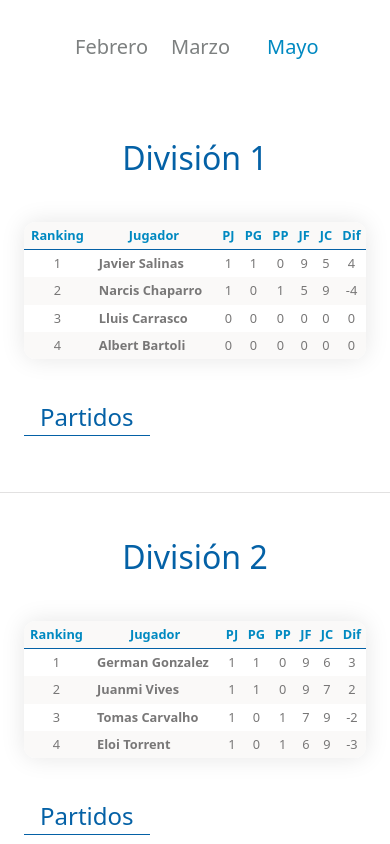
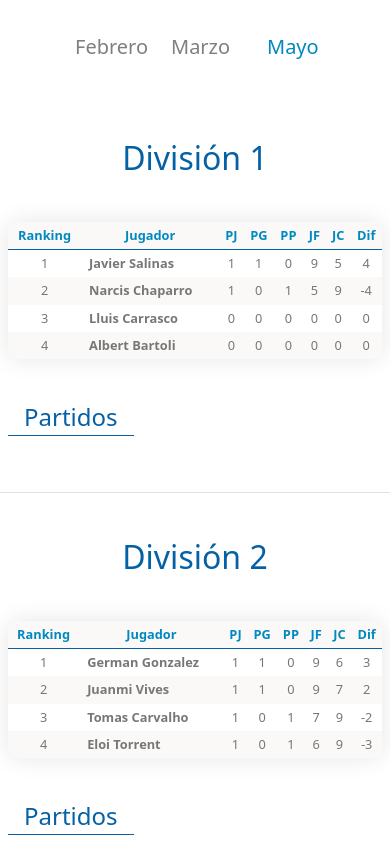
Before and after one commit to kvi-ki/tennis-matches, a Next.js app: page / in a window 390 px wide. Shown: the top 844 px of the page. Built offline with nearby package versions, Linux system fonts and the light colour scheme.

Commit message:
style: update px for division card

```diff
--- a/src/components/divisionCards/DivisionCards.tsx
+++ b/src/components/divisionCards/DivisionCards.tsx
@@ -12,7 +12,7 @@ export default function DivisionCards({
         return (
           <li
             key={index}
-            className="my-4 pb-8 px-6 w-full flex flex-col items-center border-b border-[#e2e1e1] md:px-16"
+            className="my-4 pb-8 px-2 w-full flex flex-col items-center border-b border-[#e2e1e1] md:px-16"
           >
             <DivisionCard league={league} />
           </li>
```
